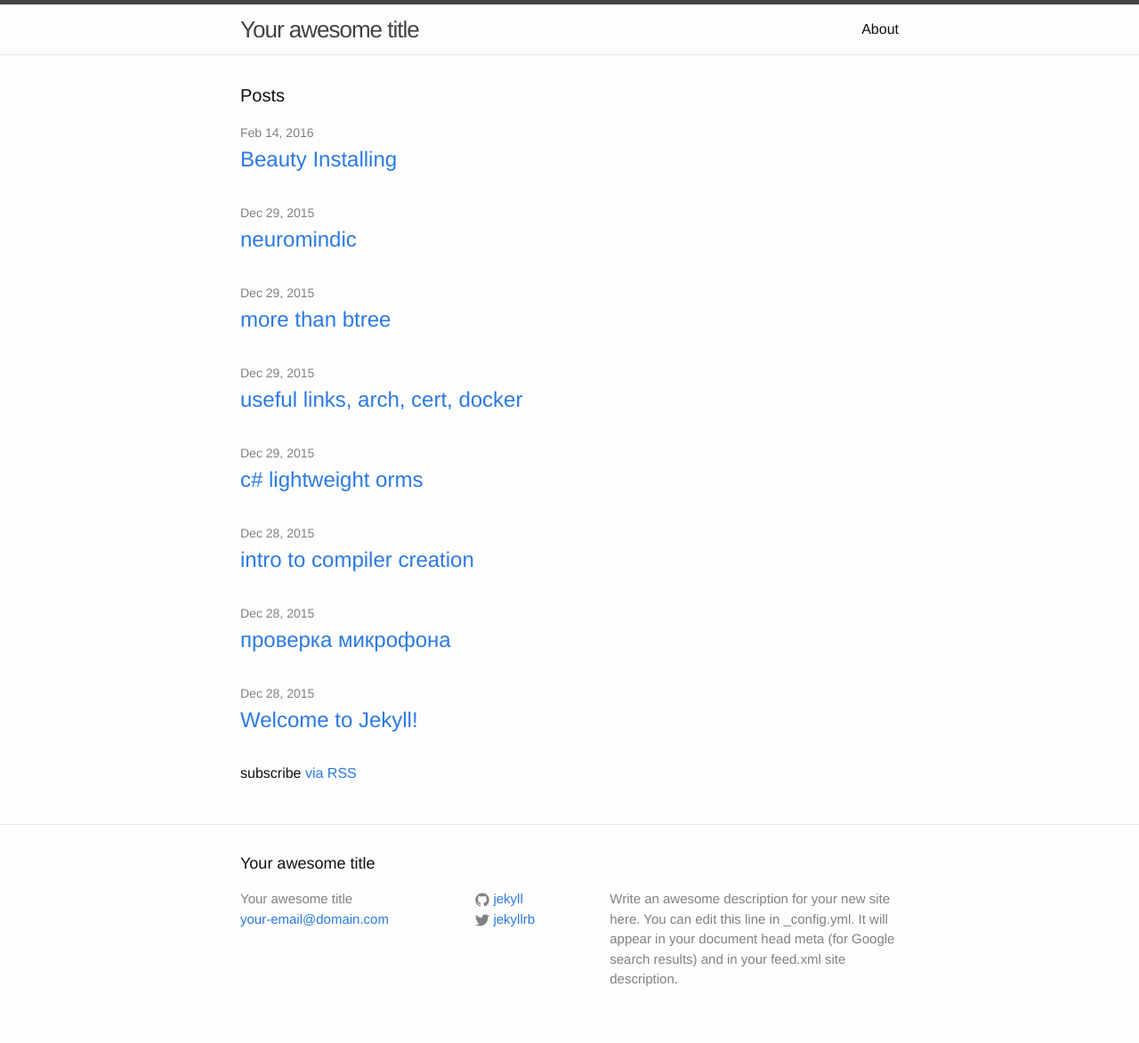
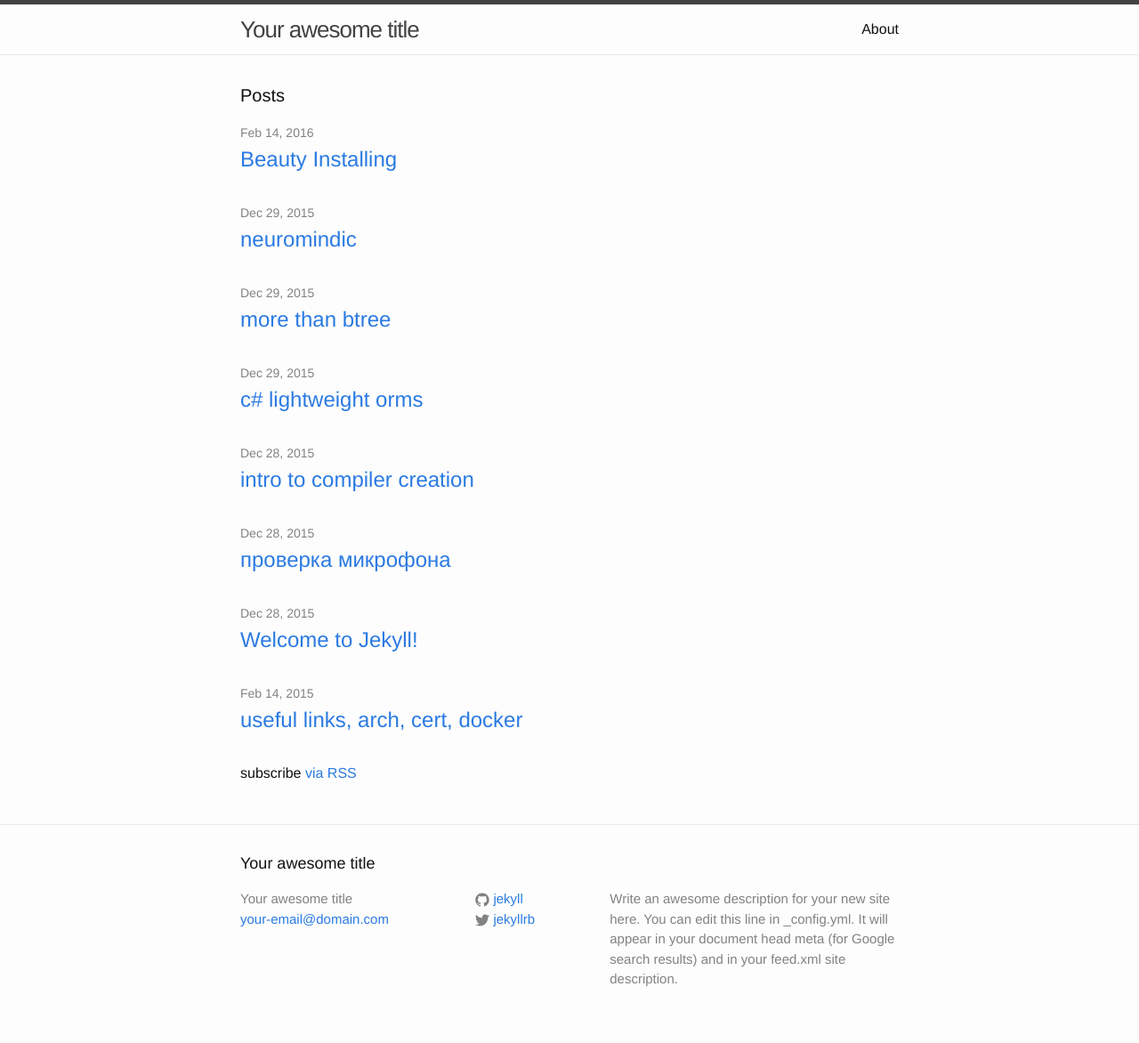
Before and after one commit to mungobungo/mungobungo.github.io, a Jekyll site: the page built from index.html, in a window 1280 px wide. Shown: the whole page at 89% size. Built offline with Jekyll 4.4.1, drawn with Linux system fonts in a browser that asks for light colours.

Commit message:
date changed

```diff
--- a/_posts/2016-02-14-links.markdown
+++ b/_posts/2016-02-14-links.markdown
@@ -1,7 +1,7 @@
 ---
 layout: post
 title:  "useful links, arch, cert, docker"
-date:   2015-12-29 11:57:12 +0100
+date:   2015-02-14 23:32:12 +0100
 categories: links123
 ---
 
```
